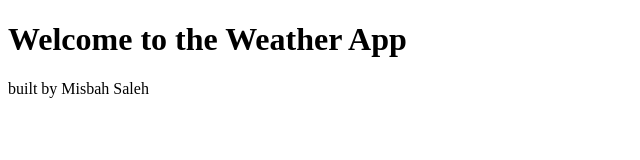
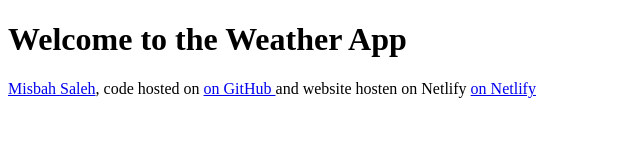
Before and after one commit to Missybah/Weather2.0, a plain HTML site: page index.html in a window 1280 px wide. Shown: the whole page, without its empty margins (0-640 px from the left). Drawn offline with Linux system fonts and the light colour scheme.

Commit message:
links to footer

```diff
--- a/index.html
+++ b/index.html
@@ -7,6 +7,16 @@
   </head>
   <body>
     <h1>Welcome to the Weather App</h1>
-    <footer>built by Misbah Saleh</footer>
+    <footer>
+      <a href="https://github.com/Missybah" target=" blank"> Misbah Saleh</a>,
+      code hosted on
+      <a href="https://github.com/Missybah/Weather2.0" target=" blank">
+        on GitHub
+      </a>
+      and website hosten on Netlify
+      <a href="https://misbah-weather-app-2.netlify.app/" target=" blank">
+        on Netlify
+      </a>
+    </footer>
   </body>
 </html>
```
